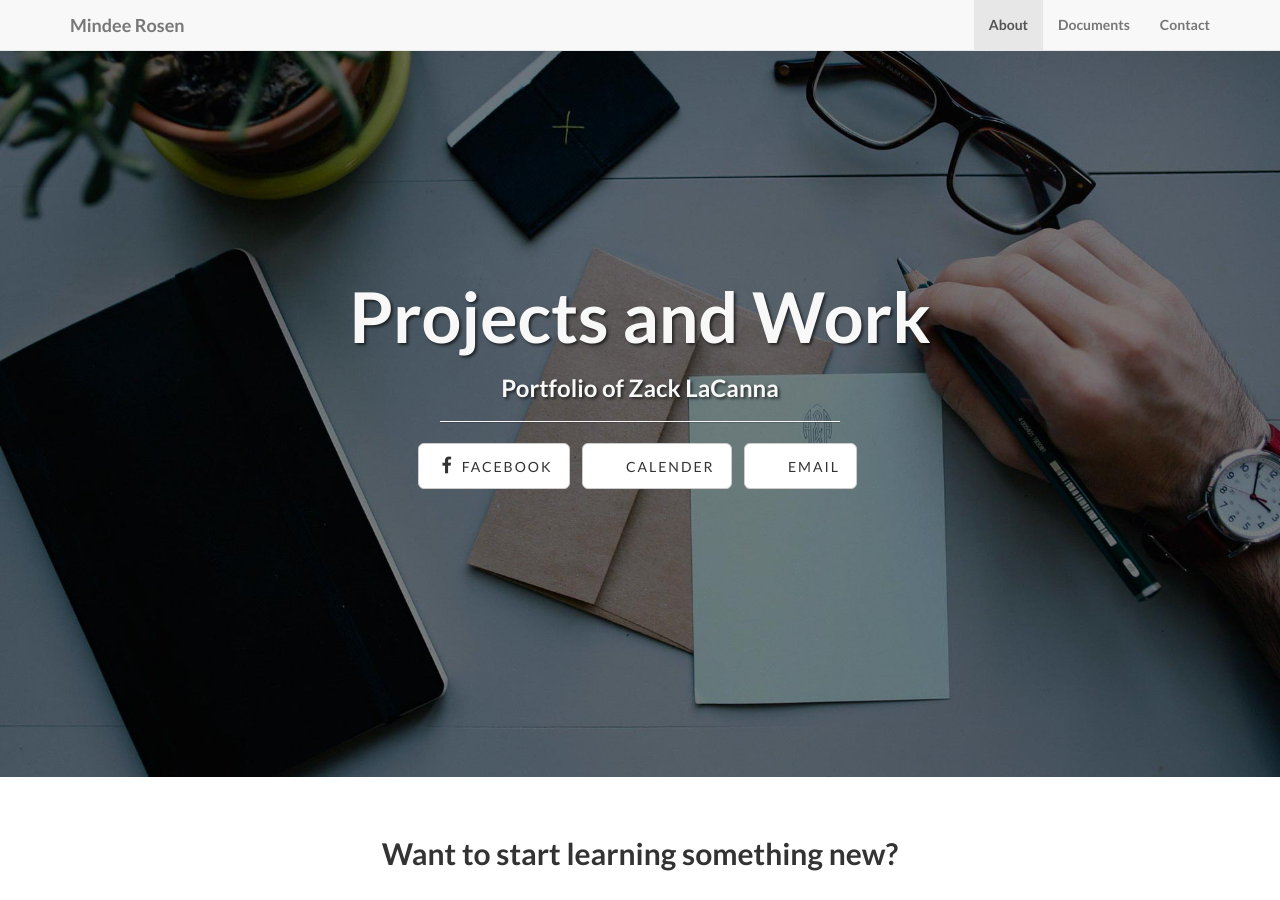
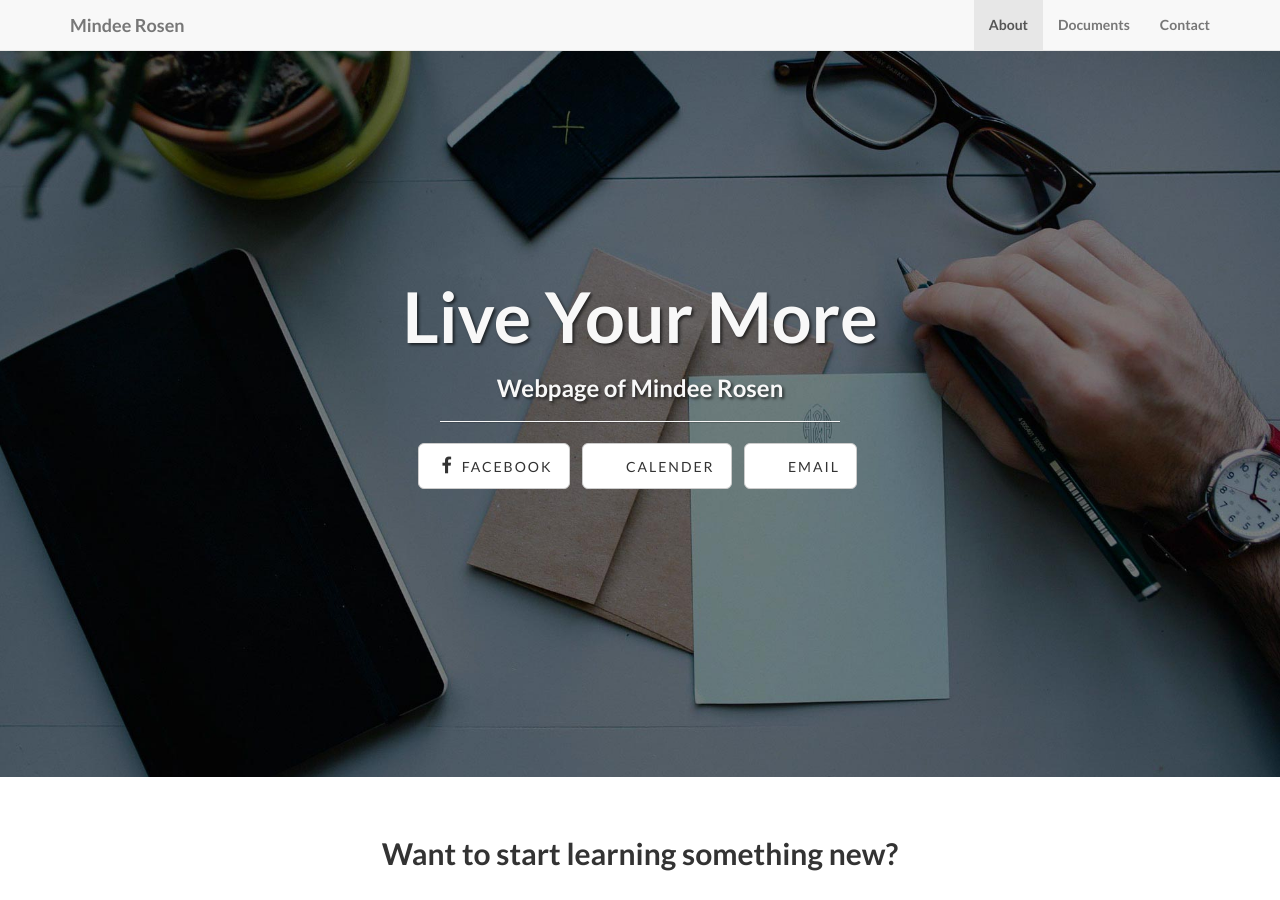
Before and after one commit to zacklacanna/mindee-website, a Jekyll site: the page built from index.html, in a window 1280 px wide and 900 px high. Built offline with Jekyll 4.4.1, drawn with Linux system fonts in a browser that asks for light colours.

Commit message:
Update index.html

```diff
--- a/index.html
+++ b/index.html
@@ -1,5 +1,5 @@
 ---
 layout: default
-title: Projects and Work
-subTitle: Portfolio of Zack LaCanna
+title: Live Your More
+subTitle: Webpage of Mindee Rosen
 ---
```
